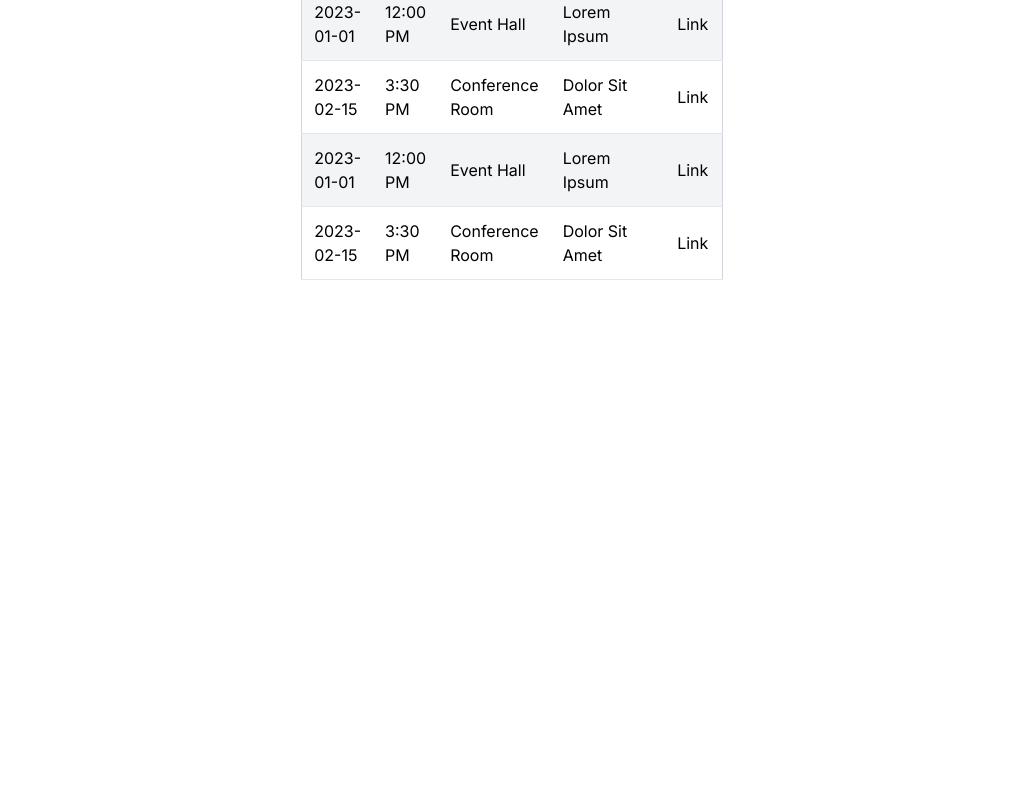
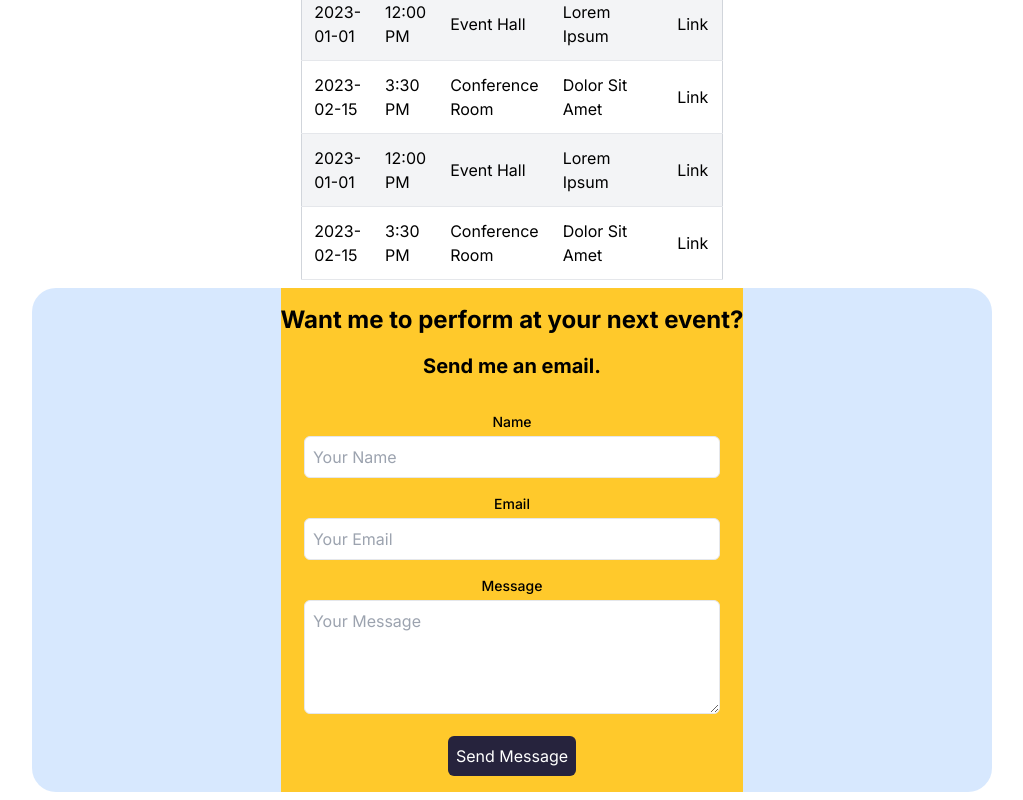
Before and after one commit to mzsellem/justin-han, a Next.js app: page / in a window 1280 px wide. Shown: the part 1903-2703 px from the top of the page, without its empty margins (128-1151 px from the left). Before the commit the page ends 2199 px from the top, so only its background shows below. Built offline with nearby package versions, Linux system fonts and the light colour scheme.

Commit message:
display form

```diff
--- a/app/contact/contact.tsx
+++ b/app/contact/contact.tsx
@@ -0,0 +1,56 @@
+// ContactForm.js
+import React from 'react';
+
+export default function ContactForm() {
+  return (
+    <div className="mx-auto bg-yellowlight">
+      <h1 className="text-2xl font-bold mt-4 mb-4">
+        Want me to perform at your next event? </h1>
+        <h1 className="text-xl font-bold mt-4 mb-4">Send me an email.</h1>
+      <form className="max-w-md mx-auto p-4">
+        <div className="mb-4">
+          <label htmlFor="name" className="block text-sm font-medium">
+            Name
+          </label>
+          <input
+            type="text"
+            id="name"
+            name="name"
+            className="mt-1 p-2 w-full border rounded-md"
+            placeholder="Your Name"
+          />
+        </div>
+        <div className="mb-4">
+          <label htmlFor="email" className="block text-sm font-medium">
+            Email
+          </label>
+          <input
+            type="email"
+            id="email"
+            name="email"
+            className="mt-1 p-2 w-full border rounded-md"
+            placeholder="Your Email"
+          />
+        </div>
+        <div className="mb-4">
+          <label htmlFor="message" className="block text-sm font-medium">
+            Message
+          </label>
+          <textarea
+            id="message"
+            name="message"
+            rows="4"
+            className="mt-1 p-2 w-full border rounded-md"
+            placeholder="Your Message"
+          ></textarea>
+        </div>
+        <button
+          type="submit"
+          className="bg-bluesuit text-white p-2 rounded-md"
+        >
+          Send Message
+        </button>
+      </form>
+    </div>
+  );
+};
--- a/app/page.tsx
+++ b/app/page.tsx
@@ -4,6 +4,7 @@ import Intro from "./intro/intro";
 import Bio from "./bio/bio";
 import PlaylistCard from "./media/media";
 import Events from "./events/events";
+import Contact from "./contact/contact";
 
 export default function Home() {
   const sectionRefs = {
@@ -137,7 +138,7 @@ export default function Home() {
             <Events data={tableData}/>
           </div>
           <div ref={section5Ref} className="flex justify-center my-2 text-center section bg-blue-400/50 md:bg-blue-400/25 rounded-3xl md:w-3/4">
-            {/* <Contact /> */}
+            <Contact />
           </div>
         </div>
       </div>
```
